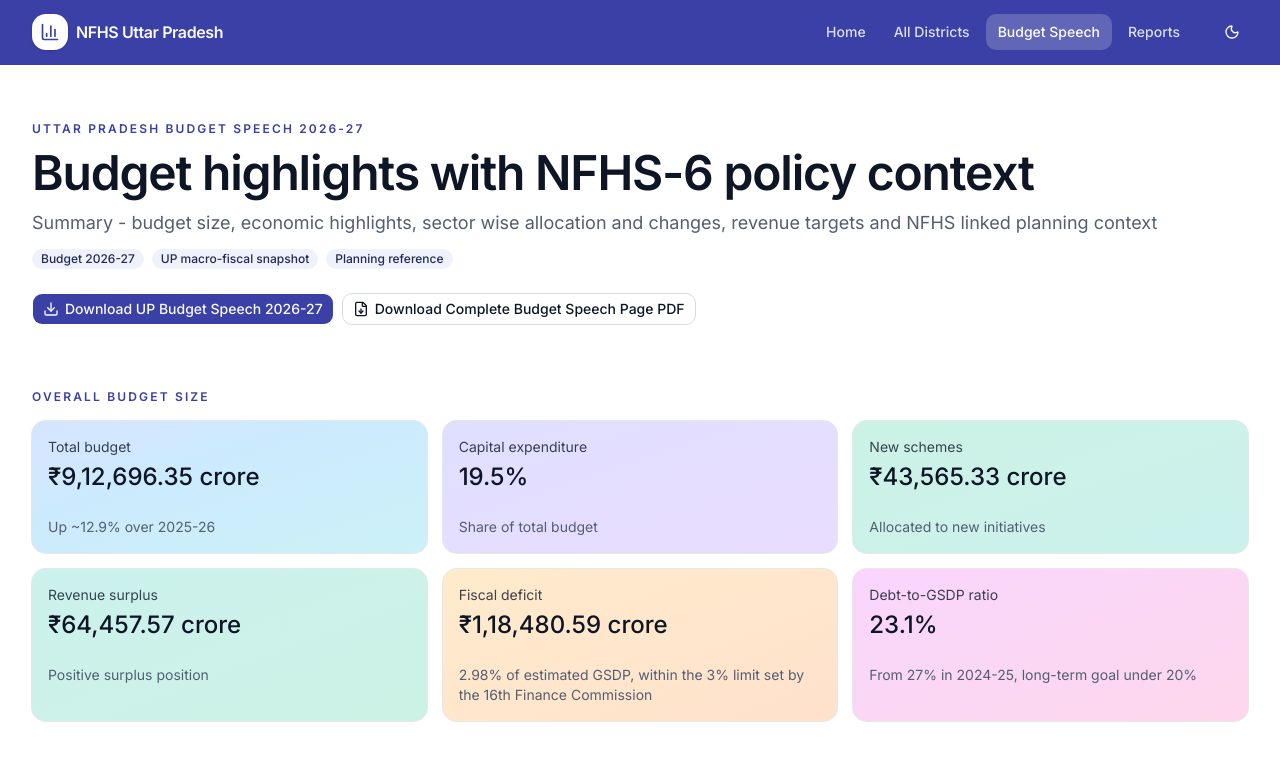
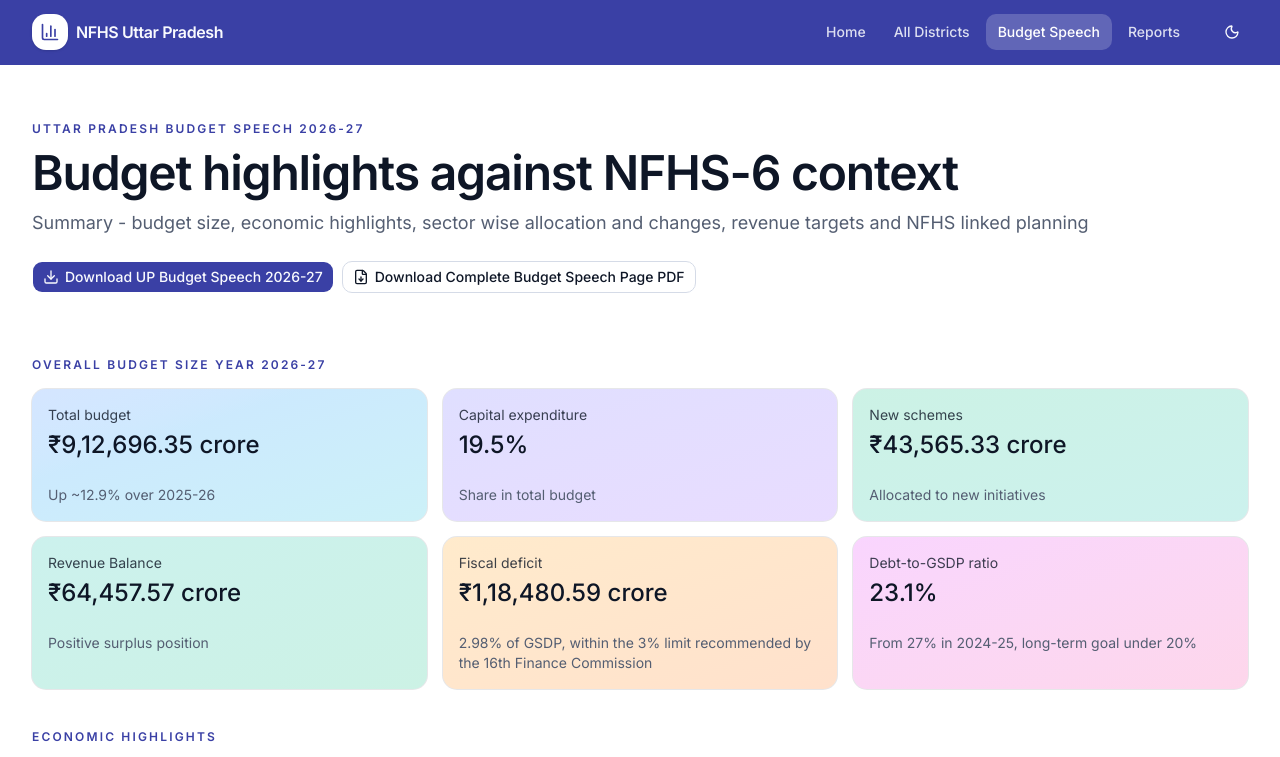
Before and after one commit to Harshmalik017/NFHS, a Next.js app: page /budget-speech in a window 1280 px wide. Shown: the top 757 px of the page. Built offline with nearby package versions, Linux system fonts and the light colour scheme.

Commit message:
fix: update budget speech page headings and card wording
Co-Authored-By: Claude Code <noreply@anthropic.com>

```diff
--- a/src/app/budget-speech/page.tsx
+++ b/src/app/budget-speech/page.tsx
@@ -28,7 +28,6 @@ import {
 } from "@/components/budget-speech-downloads";
 import type { BudgetSpeechPdfData } from "@/lib/budget-speech-pdf";
 import { PageShell } from "@/components/page-shell";
-import { Badge } from "@/components/ui/badge";
 import {
   Card,
   CardContent,
@@ -62,7 +61,7 @@ const overallBudgetSize = [
   {
     title: "Capital expenditure",
     value: "19.5%",
-    note: "Share of total budget",
+    note: "Share in total budget",
     gradient: "from-indigo-500/20 to-violet-500/20",
   },
   {
@@ -72,7 +71,7 @@ const overallBudgetSize = [
     gradient: "from-emerald-500/20 to-teal-500/20",
   },
   {
-    title: "Revenue surplus",
+    title: "Revenue Balance",
     value: "₹64,457.57 crore",
     note: "Positive surplus position",
     gradient: "from-teal-500/20 to-emerald-500/20",
@@ -80,7 +79,7 @@ const overallBudgetSize = [
   {
     title: "Fiscal deficit",
     value: "₹1,18,480.59 crore",
-    note: "2.98% of estimated GSDP, within the 3% limit set by the 16th Finance Commission",
+    note: "2.98% of GSDP, within the 3% limit recommended by the 16th Finance Commission",
     gradient: "from-amber-500/20 to-orange-500/20",
   },
   {
@@ -461,24 +460,17 @@ export default function BudgetSpeechPage() {
     <PageShell
       className="budget-speech-print-root"
       eyebrow="Uttar Pradesh Budget Speech 2026-27"
-      title="Budget highlights with NFHS-6 policy context"
-      description="Summary - budget size, economic highlights, sector wise allocation and changes, revenue targets and NFHS linked planning context"
+      title="Budget highlights against NFHS-6 context"
+      description="Summary - budget size, economic highlights, sector wise allocation and changes, revenue targets and NFHS linked planning"
       actions={<BudgetSpeechDownloads data={budgetSpeechPdfData} />}
       fullWidthHeader
-      headerExtra={
-        <div className="flex flex-wrap gap-2">
-          <Badge variant="secondary">Budget 2026-27</Badge>
-          <Badge variant="secondary">UP macro-fiscal snapshot</Badge>
-          <Badge variant="secondary">Planning reference</Badge>
-        </div>
-      }
     >
       <div className="budget-speech-page space-y-10">
         <section aria-labelledby="overall-budget-size" className="space-y-4">
           <div>
-            <p className="eyebrow">Overall budget size</p>
+            <p className="eyebrow">Overall budget size year 2026-27</p>
             <h2 id="overall-budget-size" className="sr-only">
-              Overall budget size
+              Overall budget size year 2026-27
             </h2>
           </div>
           <div className="grid gap-4 sm:grid-cols-2 xl:grid-cols-3">
--- a/src/lib/budget-speech-pdf.ts
+++ b/src/lib/budget-speech-pdf.ts
@@ -151,18 +151,14 @@ export function createBudgetSpeechDocument(
       style: "eyebrow",
     },
     {
-      text: "Budget highlights with NFHS-6 policy context",
+      text: "Budget highlights against NFHS-6 context",
       style: "title",
     },
     {
-      text: "Summary - budget size, economic highlights, sector wise allocation and changes, revenue targets and NFHS linked planning context",
+      text: "Summary - budget size, economic highlights, sector wise allocation and changes, revenue targets and NFHS linked planning",
       style: "description",
     },
-    {
-      text: "Budget 2026-27  |  UP macro-fiscal snapshot  |  Planning reference",
-      style: "metadata",
-    },
-    createSectionTitle("Overall budget size"),
+    createSectionTitle("Overall budget size year 2026-27"),
     createCardGrid(data.overallBudgetSize, 3, (item) => ({
       stack: [
         { text: item.title, color: "#475569", fontSize: 8 },
```
